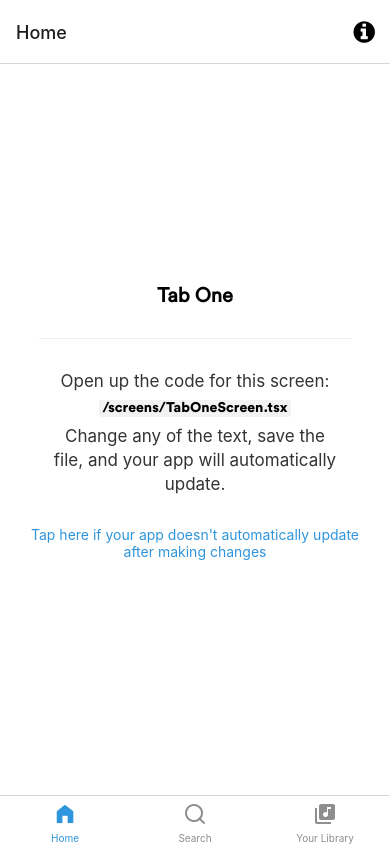
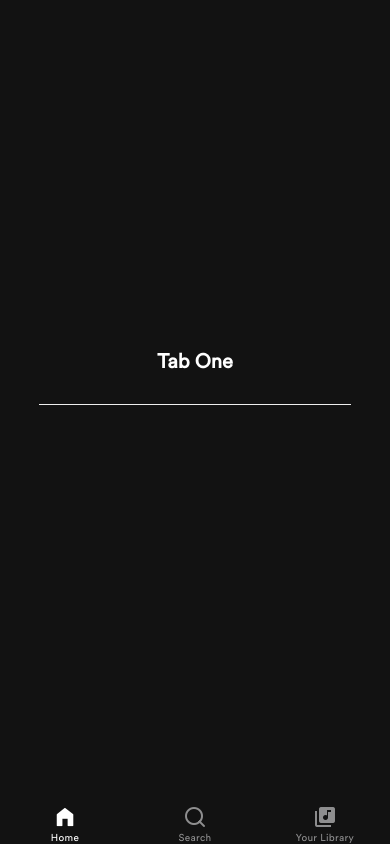
Before and after one commit to vishwajeetraj11/spotify, a React Native app: screen /Home in a window 390 px wide. Built offline with nearby package versions, Linux system fonts and the light colour scheme; what expo-linking would draw is missing.

Commit message:
tab navigator setup

```diff
--- a/components/EditScreenInfo.tsx
+++ /dev/null
@@ -1,80 +0,0 @@
-import * as WebBrowser from 'expo-web-browser';
-import React from 'react';
-import { StyleSheet, TouchableOpacity } from 'react-native';
-
-import Colors from '../constants/Colors';
-import { MonoText } from './StyledText';
-import { Text, View } from './Themed';
-
-export default function EditScreenInfo({ path }: { path: string }) {
-  return (
-    <View>
-      <View style={styles.getStartedContainer}>
-        <Text
-          style={styles.getStartedText}
-          lightColor="rgba(0,0,0,0.8)"
-          darkColor="rgba(255,255,255,0.8)">
-          Open up the code for this screen:
-        </Text>
-
-        <View
-          style={[styles.codeHighlightContainer, styles.homeScreenFilename]}
-          darkColor="rgba(255,255,255,0.05)"
-          lightColor="rgba(0,0,0,0.05)">
-          <MonoText>{path}</MonoText>
-        </View>
-
-        <Text
-          style={styles.getStartedText}
-          lightColor="rgba(0,0,0,0.8)"
-          darkColor="rgba(255,255,255,0.8)">
-          Change any of the text, save the file, and your app will automatically update.
-        </Text>
-      </View>
-
-      <View style={styles.helpContainer}>
-        <TouchableOpacity onPress={handleHelpPress} style={styles.helpLink}>
-          <Text style={styles.helpLinkText} lightColor={Colors.light.tint}>
-            Tap here if your app doesn't automatically update after making changes
-          </Text>
-        </TouchableOpacity>
-      </View>
-    </View>
-  );
-}
-
-function handleHelpPress() {
-  WebBrowser.openBrowserAsync(
-    'https://docs.expo.io/get-started/create-a-new-app/#opening-the-app-on-your-phonetablet'
-  );
-}
-
-const styles = StyleSheet.create({
-  getStartedContainer: {
-    alignItems: 'center',
-    marginHorizontal: 50,
-  },
-  homeScreenFilename: {
-    marginVertical: 7,
-  },
-  codeHighlightContainer: {
-    borderRadius: 3,
-    paddingHorizontal: 4,
-  },
-  getStartedText: {
-    fontSize: 17,
-    lineHeight: 24,
-    textAlign: 'center',
-  },
-  helpContainer: {
-    marginTop: 15,
-    marginHorizontal: 20,
-    alignItems: 'center',
-  },
-  helpLink: {
-    paddingVertical: 15,
-  },
-  helpLinkText: {
-    textAlign: 'center',
-  },
-});
--- a/navigation/index.tsx
+++ b/navigation/index.tsx
@@ -16,7 +16,7 @@ import {
 import { Foundation } from "@expo/vector-icons";
 import { createNativeStackNavigator } from "@react-navigation/native-stack";
 import * as React from "react";
-import { ColorSchemeName, Pressable } from "react-native";
+import { ColorSchemeName, Dimensions, Pressable } from "react-native";
 
 import Colors from "../constants/Colors";
 import useColorScheme from "../hooks/useColorScheme";
@@ -30,6 +30,7 @@ import {
   RootTabScreenProps,
 } from "../types";
 import LinkingConfiguration from "./LinkingConfiguration";
+import { fontFamily, theme } from "../shared/constants";
 
 export default function Navigation({
   colorScheme,
@@ -85,7 +86,18 @@ function BottomTabNavigator() {
     <BottomTab.Navigator
       initialRouteName="Home"
       screenOptions={{
-        tabBarActiveTintColor: Colors[colorScheme].tint,
+        tabBarActiveTintColor: "#ffffff",
+        tabBarStyle: {
+          backgroundColor: theme.background,
+          borderTopWidth: 2,
+          borderTopColor: theme.background,
+          paddingVertical: 15,
+          height: Dimensions.get("screen").height * 0.1,
+        },
+        tabBarLabelStyle: {
+          fontFamily: fontFamily.Book,
+          letterSpacing: 0.3,
+        },
       }}
     >
       <BottomTab.Screen
@@ -96,21 +108,7 @@ function BottomTabNavigator() {
           tabBarIcon: ({ color }) => (
             <Foundation name="home" size={24} color={color} />
           ),
-          headerRight: () => (
-            <Pressable
-              onPress={() => navigation.navigate("Modal")}
-              style={({ pressed }) => ({
-                opacity: pressed ? 0.5 : 1,
-              })}
-            >
-              <FontAwesome
-                name="info-circle"
-                size={25}
-                color={Colors[colorScheme].text}
-                style={{ marginRight: 15 }}
-              />
-            </Pressable>
-          ),
+          header: () => null,
         })}
       />
       <BottomTab.Screen
--- a/screens/Home.tsx
+++ b/screens/Home.tsx
@@ -1,9 +1,8 @@
 import * as React from "react";
 import { StyleSheet } from "react-native";
 
-import EditScreenInfo from "../components/EditScreenInfo";
 import { Text, View } from "../components/Themed";
-import { fontFamily } from "../shared/constants";
+import { fontFamily, theme } from "../shared/constants";
 import { RootTabScreenProps } from "../types";
 
 export const Home = ({ navigation }: RootTabScreenProps<"Home">) => {
@@ -15,7 +14,6 @@ export const Home = ({ navigation }: RootTabScreenProps<"Home">) => {
         lightColor="#eee"
         darkColor="rgba(255,255,255,0.1)"
       />
-      <EditScreenInfo path="/screens/TabOneScreen.tsx" />
     </View>
   );
 };
@@ -25,11 +23,13 @@ const styles = StyleSheet.create({
     flex: 1,
     alignItems: "center",
     justifyContent: "center",
+    backgroundColor: theme.background,
   },
   title: {
     fontFamily: fontFamily.Book,
     fontSize: 20,
     fontWeight: "bold",
+    color: "#ffffff",
   },
   separator: {
     marginVertical: 30,
--- a/screens/ModalScreen.tsx
+++ b/screens/ModalScreen.tsx
@@ -1,19 +1,21 @@
-import { StatusBar } from 'expo-status-bar';
-import * as React from 'react';
-import { Platform, StyleSheet } from 'react-native';
+import { StatusBar } from "expo-status-bar";
+import * as React from "react";
+import { Platform, StyleSheet } from "react-native";
 
-import EditScreenInfo from '../components/EditScreenInfo';
-import { Text, View } from '../components/Themed';
+import { Text, View } from "../components/Themed";
 
 export default function ModalScreen() {
   return (
     <View style={styles.container}>
       <Text style={styles.title}>Modal</Text>
-      <View style={styles.separator} lightColor="#eee" darkColor="rgba(255,255,255,0.1)" />
-      <EditScreenInfo path="/screens/ModalScreen.tsx" />
+      <View
+        style={styles.separator}
+        lightColor="#eee"
+        darkColor="rgba(255,255,255,0.1)"
+      />
 
       {/* Use a light status bar on iOS to account for the black space above the modal */}
-      <StatusBar style={Platform.OS === 'ios' ? 'light' : 'auto'} />
+      <StatusBar style={Platform.OS === "ios" ? "light" : "auto"} />
     </View>
   );
 }
@@ -21,16 +23,17 @@ export default function ModalScreen() {
 const styles = StyleSheet.create({
   container: {
     flex: 1,
-    alignItems: 'center',
-    justifyContent: 'center',
+    alignItems: "center",
+    justifyContent: "center",
   },
   title: {
     fontSize: 20,
-    fontWeight: 'bold',
+    fontWeight: "bold",
+    color: "#ffffff",
   },
   separator: {
     marginVertical: 30,
     height: 1,
-    width: '80%',
+    width: "80%",
   },
 });
--- a/screens/TabTwoScreen.tsx
+++ b/screens/TabTwoScreen.tsx
@@ -1,15 +1,17 @@
-import * as React from 'react';
-import { StyleSheet } from 'react-native';
+import * as React from "react";
+import { StyleSheet } from "react-native";
 
-import EditScreenInfo from '../components/EditScreenInfo';
-import { Text, View } from '../components/Themed';
+import { Text, View } from "../components/Themed";
 
 export default function TabTwoScreen() {
   return (
     <View style={styles.container}>
       <Text style={styles.title}>Tab Two</Text>
-      <View style={styles.separator} lightColor="#eee" darkColor="rgba(255,255,255,0.1)" />
-      <EditScreenInfo path="/screens/TabTwoScreen.tsx" />
+      <View
+        style={styles.separator}
+        lightColor="#eee"
+        darkColor="rgba(255,255,255,0.1)"
+      />
     </View>
   );
 }
@@ -17,16 +19,16 @@ export default function TabTwoScreen() {
 const styles = StyleSheet.create({
   container: {
     flex: 1,
-    alignItems: 'center',
-    justifyContent: 'center',
+    alignItems: "center",
+    justifyContent: "center",
   },
   title: {
     fontSize: 20,
-    fontWeight: 'bold',
+    fontWeight: "bold",
   },
   separator: {
     marginVertical: 30,
     height: 1,
-    width: '80%',
+    width: "80%",
   },
 });
--- a/shared/constants.ts
+++ b/shared/constants.ts
@@ -5,3 +5,7 @@ export enum fontFamily {
     Book = 'CircularStd-Book',
     Light = 'CircularStd-Light',
 }
+
+export const theme = {
+    background: '#121212'
+}
```
